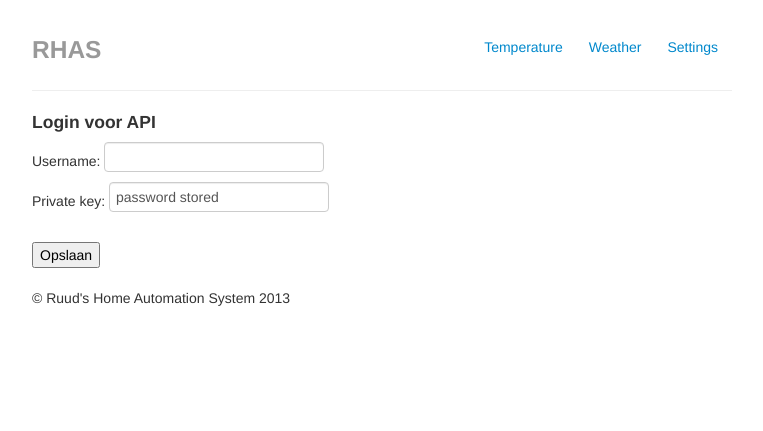
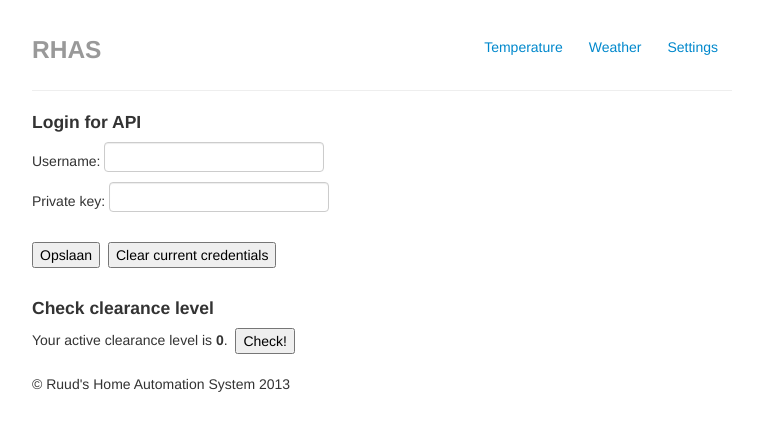
Before and after one commit to ruudgreven/RHAS, a PHP site: page / in a window 1280 px wide. Shown: the top 431 px of the page, without its empty margins (258-1021 px from the left). Run offline with PHP 8.4, Linux system fonts and the light colour scheme; data that the repository does not hold is empty; a stand-in replaces the project's code that opens the database connection; some libraries are stand-ins or nearby versions.

Commit message:
Added a bit better settings window

```diff
--- /dev/null
+++ b/inc/api/common/GetClearanceLevel.inc.php
@@ -0,0 +1,12 @@
+<?php
+class GetClearanceLevel implements iApiFunction {
+
+  public function allowAccess($iLevel) {
+    return $iLevel > 0;
+  }
+
+  public function execute($iLevel, $aArgs) {
+    echo "{\"status\": \"ok\", \"level\": " . $iLevel . "}";
+  }
+}
+?>
--- a/inc/api/hw/GetSensorInfo.inc.php
+++ b/inc/api/hw/GetSensorInfo.inc.php
@@ -5,7 +5,7 @@ class GetSensorInfo implements iApiFunction {
     return true; //Allow access for every level
   }
 
-  public function execute($aArgs) {
+  public function execute($iLevel, $aArgs) {
     //Open database connection
     $oMysqli = getMysqli();
 
--- a/inc/api/hw/GetSensors.inc.php
+++ b/inc/api/hw/GetSensors.inc.php
@@ -5,7 +5,7 @@ class GetSensors implements iApiFunction {
     return true; //Allow access for every level
   }
 
-  public function execute($aArgs) {
+  public function execute($iLevel, $aArgs) {
     //Open database connection
     $oMysqli = getMysqli();
 
--- a/inc/api/hw/GetTemperatureGraph.inc.php
+++ b/inc/api/hw/GetTemperatureGraph.inc.php
@@ -5,7 +5,7 @@ class GetTemperatureGraph implements iApiFunction {
     return true; //Allow access for every level
   }
 
-  public function execute($aArgs) {
+  public function execute($iLevel, $aArgs) {
     //Open database connection
     $oMysqli = getMysqli();
 
--- a/inc/commons.inc.php
+++ b/inc/commons.inc.php
@@ -15,7 +15,7 @@ interface iSubscript
 interface iApiFunction
 {
     public function allowAccess($iLevel);
-    public function execute($aArgs);
+    public function execute($iLevel, $aArgs);
 }
 
 
--- a/www/api/api.php
+++ b/www/api/api.php
@@ -29,6 +29,11 @@ foreach ( $_GET as $sKey => $sValue ) {
   }
 }
 
+//Security checks on filenames
+if (!preg_match("/[a-z0-9A-Z]/", $sSubsystem) || !preg_match("/[a-z0-9A-Z]/", $sFunctionname)) {
+  die('{"status": "failed", "error": "Seems you\'re doing something nasty. Go away!"}');
+}
+
 //Finds API function
 $sFile  = dirname(__FILE__) . "/../../inc/api/" . $sSubsystem . "/" . $sFunctionname . ".inc.php";
 if (is_file($sFile)) {
@@ -36,7 +41,7 @@ if (is_file($sFile)) {
   $oSubscript = new $sFunctionname;
   //Try if the function accepts anonymous acces
   if ($oSubscript->allowAccess(0)) {
-    $oSubscript->execute($aFunctionAttributes);
+    $oSubscript->execute(0, $aFunctionAttributes);
   } else {
     //No anonymous access allow, find the user privatekey and level and check them with the supplied arguments
     //Find userkey in database
@@ -59,9 +64,9 @@ if (is_file($sFile)) {
         if ($sServerHash == $sClientHash) {
           //Ok, authorisation OK. Now check clearance level
            if ($oSubscript->allowAccess($iLevel)) {
-            $oSubscript->execute($aFunctionAttributes);
+            $oSubscript->execute($iLevel, $aFunctionAttributes);
            } else {
-            die('{"status": "unauthorized", "error": "Youre not allowed to access this method"}');
+            die('{"status": "unauthorized", "error": "You\'re not allowed to access this method"}');
            }
         } else {
           die('{"status": "unauthorized", "error": "The hash did not match any valid one"}');
--- a/www/index.html
+++ b/www/index.html
@@ -26,7 +26,7 @@
     <link rel="shortcut icon" href="img/ico/apple-touch-icon-72-precomposed.png">
 
     <script src="js/jquery-1.10.2.min.js"></script>
-    <script src="js/bootstrap-min.js"></script>
+    <script src="js/bootstrap.min.js"></script>
     <script src="js/cryptojs/core-min.js"></script>
     <script src="js/cryptojs/sha256-min.js"></script>
     <script src="js/rhas/helper.js"></script>
@@ -56,6 +56,7 @@
       <div id="loader" style="display: none;">
         <img src="img/loader.gif"/>
       </div>
+      <div id="defaultalertzone"></div>
       <div id="content" class="container-narrow">
 
       </div>
--- a/www/js/rhas/commons.js
+++ b/www/js/rhas/commons.js
@@ -29,3 +29,7 @@ function doApiCall(subsystem, functionname, params, async, callback) {
     callback(data);
   });
 }
+
+function showAlert(alertdiv, alertclass, text) {
+  $('#' + alertdiv).html("<div class=\"alert " + alertclass + "\"><button type=\"button\" class=\"close\" data-dismiss=\"alert\">&times;</button>" + text + "</div>");
+}
--- a/www/js/rhas/settings.js
+++ b/www/js/rhas/settings.js
@@ -1,22 +1,46 @@
 function startSettings() {
-  $("#alert_ok").hide();
-  $("#alert_failed").hide();
+  $('#username').val(localStorage.username);
+  if (localStorage.privatekey!==undefined) {
+    $('#privatekey').attr("placeholder","password stored");
+  } else {
+    $('#privatekey').attr("placeholder","");
+  }
 
-  $('#username').val(localStorage.username);
-  if (localStorage.privatekey!==null) {
-    $('#privatekey').val("password stored");
-  }
+  getClearanceLevel();
 }
 
 function saveLoginForAPI(user, privkey) {
   localStorage.username = user;
   localStorage.privatekey = "" + CryptoJS.SHA256(privkey);
 
-  doApiCall("common", "IsValidUser", {}, true, function(data) {
+  doApiCall("common", "GetClearanceLevel", {}, true, function(data) {
     if (data.status == "ok") {
-     $("#alert_ok").show();
+     showAlert("alertzone", "alert-success", "Login credentials seems valid!");
     } else {
-     $("#alert_failed").show();
+     showAlert("alertzone", "alert-danger", "<strong>Warning: </strong> Login credentials seems not valid!");
+    }
+  });
+
+  getClearanceLevel();
+}
+
+function clearCredentials() {
+  localStorage.username = "";
+  localStorage.privatekey = undefined;
+
+  $('#username').val(localStorage.username);
+  $('#privatekey').attr("placeholder","");
+
+  showAlert("alertzone", "", "Login credentials cleared!");
+  getClearanceLevel();
+}
+
+function getClearanceLevel() {
+  doApiCall("common", "GetClearanceLevel", {}, true, function(data) {
+    if (data.status == "unauthorized") {
+     $("#clearancelevel").html("0");
+    } else {
+     $("#clearancelevel").html("" + data.level);
     }
   });
 }
--- a/www/settings.phtml
+++ b/www/settings.phtml
@@ -1,26 +1,22 @@
 <!DOCTYPE html>
 <script src="js/rhas/settings.js"></script>
 
-<h4>Login voor API</h4>
-<div id="alert_failed" class="alert alert-danger">
-  <button type="button" class="close" data-dismiss="alert">&times;</button>
-  <strong>Warning!</strong> User seems not valid.
-</div>
-
-<div id="alert_ok" class="alert alert-success">
-  <button type="button" class="close" data-dismiss="alert">&times;</button>
-  Users seems ok. Settings saved!
-</div>
+<h4>Login for API</h4>
 
 <div class="row-fluid">
+  <div id="alertzone"></div>
   <form>
     Username: <input type="text" id="username"/><br/>
     Private key: <input type="text" id="privatekey"/><br/>
   </form>
-  <button onClick="saveLoginForAPI($('#username').val(), $('#privatekey').val());">Opslaan</button><br/>
+  <button onClick="saveLoginForAPI($('#username').val(), $('#privatekey').val());">Opslaan</button>&nbsp;
+  <button onClick="clearCredentials();">Clear current credentials</button><br/>
   &nbsp;<br/>
 </div>
 
+<h4>Check clearance level</h4>
+Your active clearance level is <strong id="clearancelevel">#</strong>. &nbsp;<button onClick="getClearanceLevel();">Check!</button><br/>
+&nbsp;
 <script>
   startSettings();
 </script>
```
Also changed, not shown: inc/api/common/IsValidUser.inc.php (deleted, +0 -12 lines).
